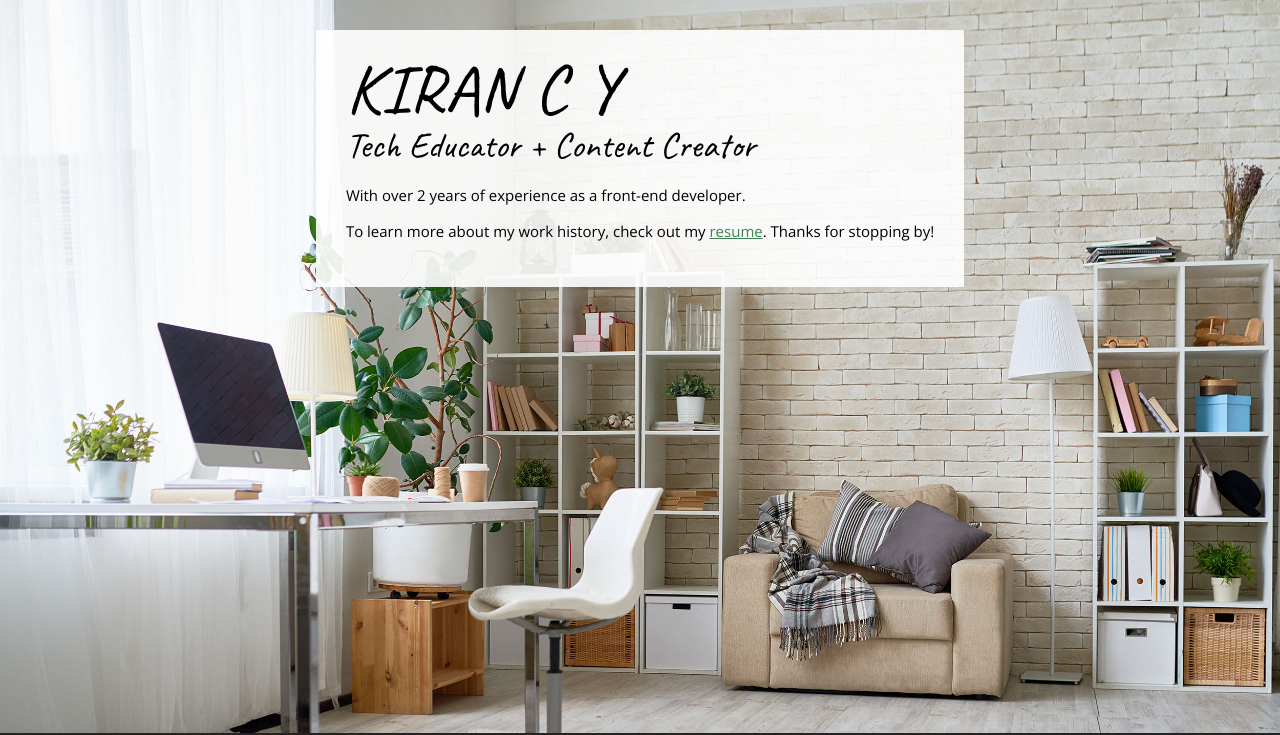
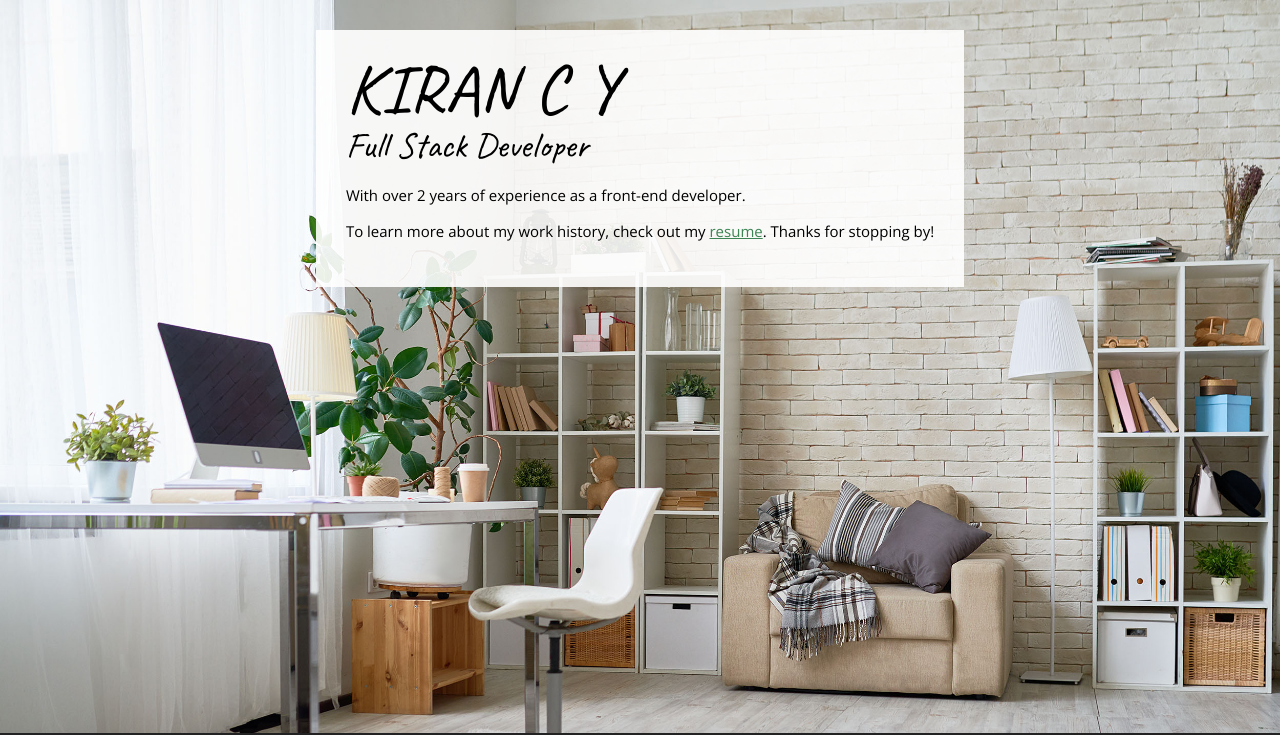
Before and after one commit to kirancy96-media/Portfolio, a plain HTML site: page index.html in a window 1280 px wide. Shown: the top 735 px of the page. Drawn offline with nearby package versions, Linux system fonts and the light colour scheme.

Commit message:
Update index.html

```diff
--- a/index.html
+++ b/index.html
@@ -3,7 +3,7 @@
   <head>
     <meta charset="UTF-8">
     <meta name="viewport" content="width=device-width, initial-scale=1.0">
-    <title>Christina Truong, Tech Educator and Content Creator</title>
+    <title>Kiran C Y, Full Stack Developer</title>
     <link rel="preconnect" href="https://fonts.googleapis.com">
     <link rel="preconnect" href="https://fonts.gstatic.com" crossorigin>
     <link href="https://fonts.googleapis.com/css2?family=Caveat&family=Open+Sans&display=swap" rel="stylesheet">
@@ -16,7 +16,7 @@
         <header>
           <!-- Start content edits below this line. -->
           <h1>KIRAN C Y</h1>
-          <h2>Tech Educator + Content Creator</h2>
+          <h2>Full Stack Developer</h2>
 
           <!-- End content edits here. -->
         </header>
```
